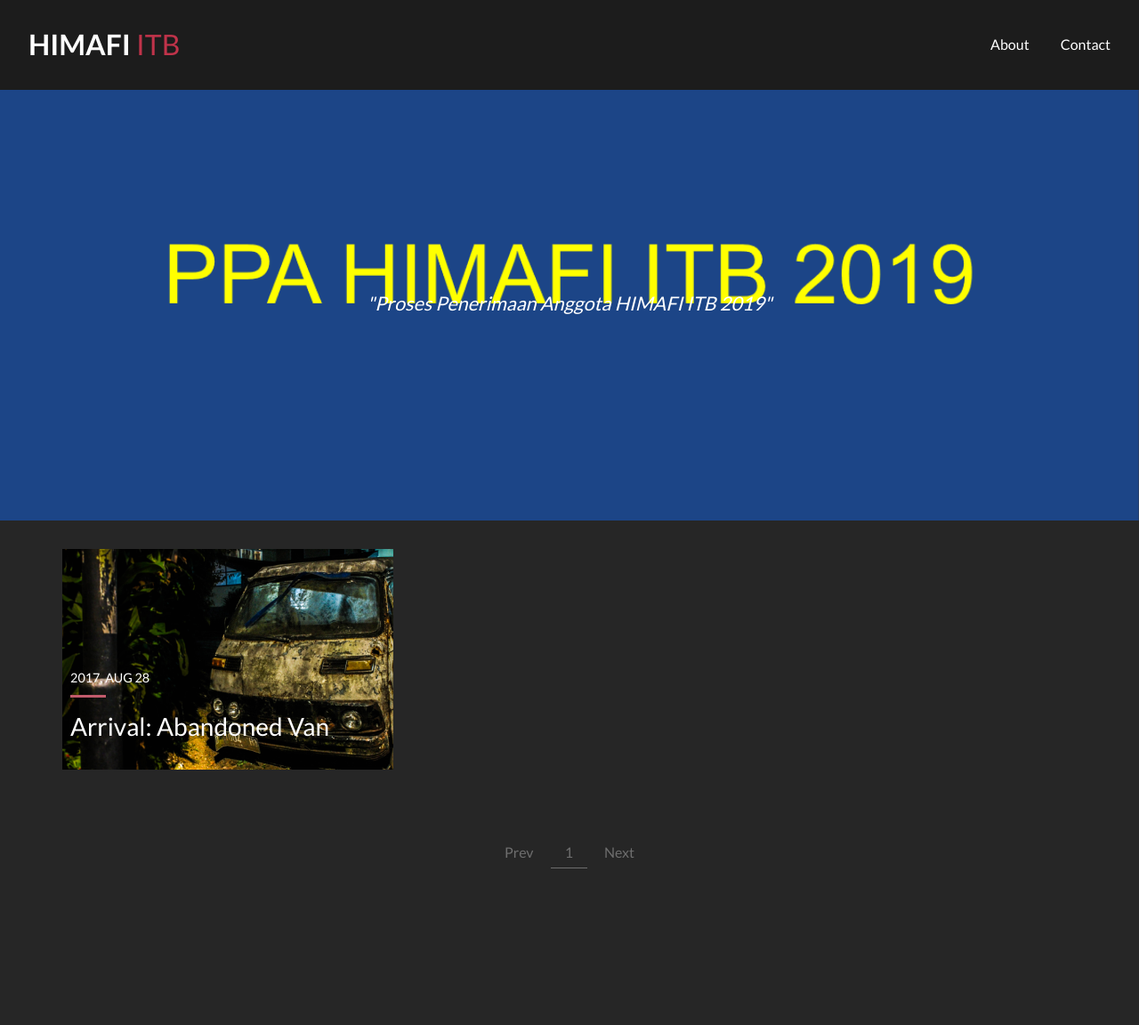
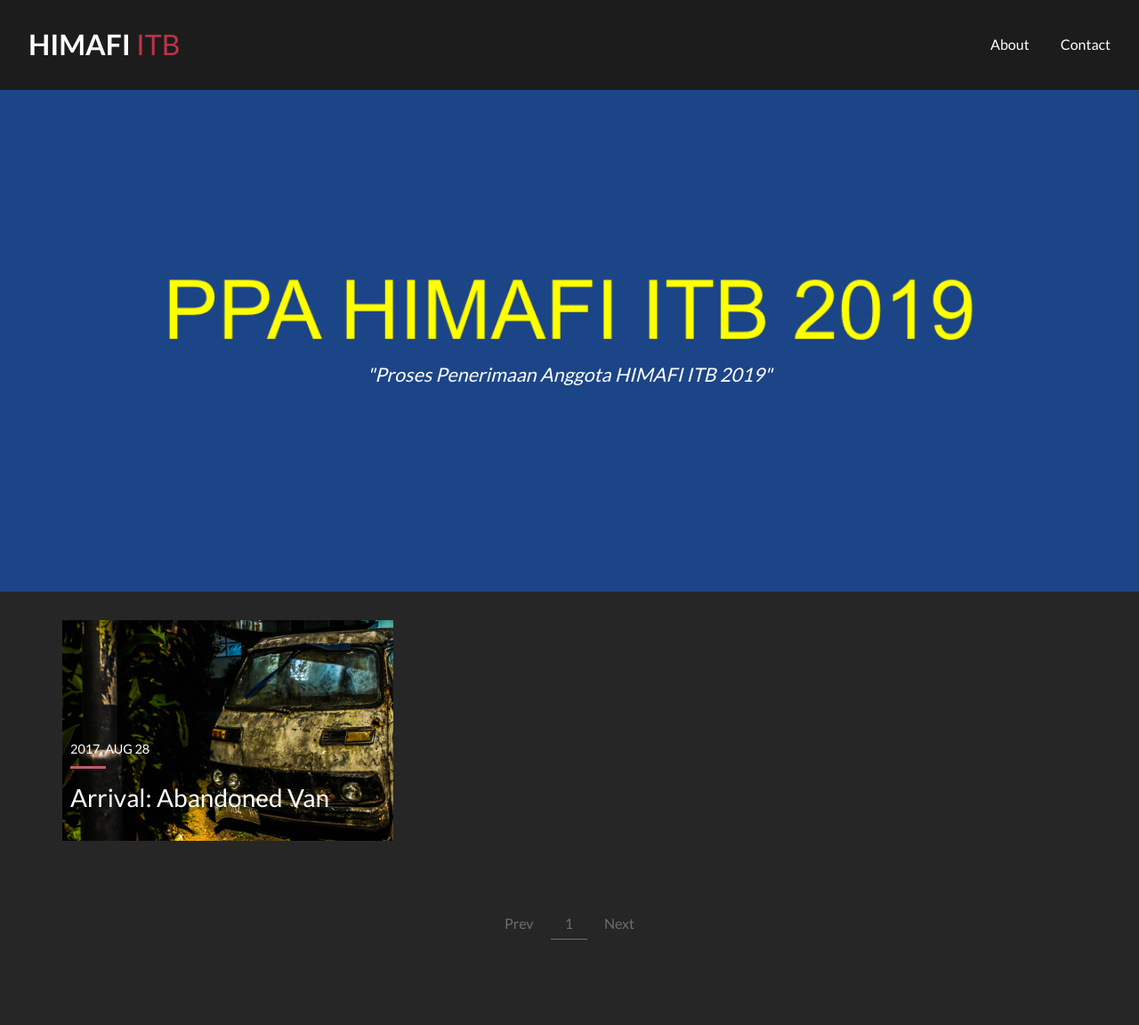
Before and after one commit to ozysx/ozysx.github.io, a Jekyll site: the page built from index.html, in a window 1280 px wide. Shown: the whole page at 89% size. Built offline with Jekyll 4.4.1, drawn with Linux system fonts in a browser that asks for light colours; the list of posts is cut into pages by our own code; before the commit the page ends 1072 px from its top, so only the background shows below that.

Commit message:
Update banner.html

```diff
--- a/_includes/banner.html
+++ b/_includes/banner.html
@@ -6,7 +6,7 @@
       <p></p>
       <p></p>
       <p></p>
-      <h2 class="sub_title">{% if site.banner-desc %}{{ site.banner-desc }}{% else %}"Proses Penerimaan Anggota HIMAFI ITB 2019"{% endif %}</h2>
+      <h2 class="sub_title">{% if site.banner-desc %}{{ site.banner-desc }}{% else %}<br><br>"Proses Penerimaan Anggota HIMAFI ITB 2019"{% endif %}</h2>
     </div>
   </div>
 </section> <!-- End Section Banner -->
```
